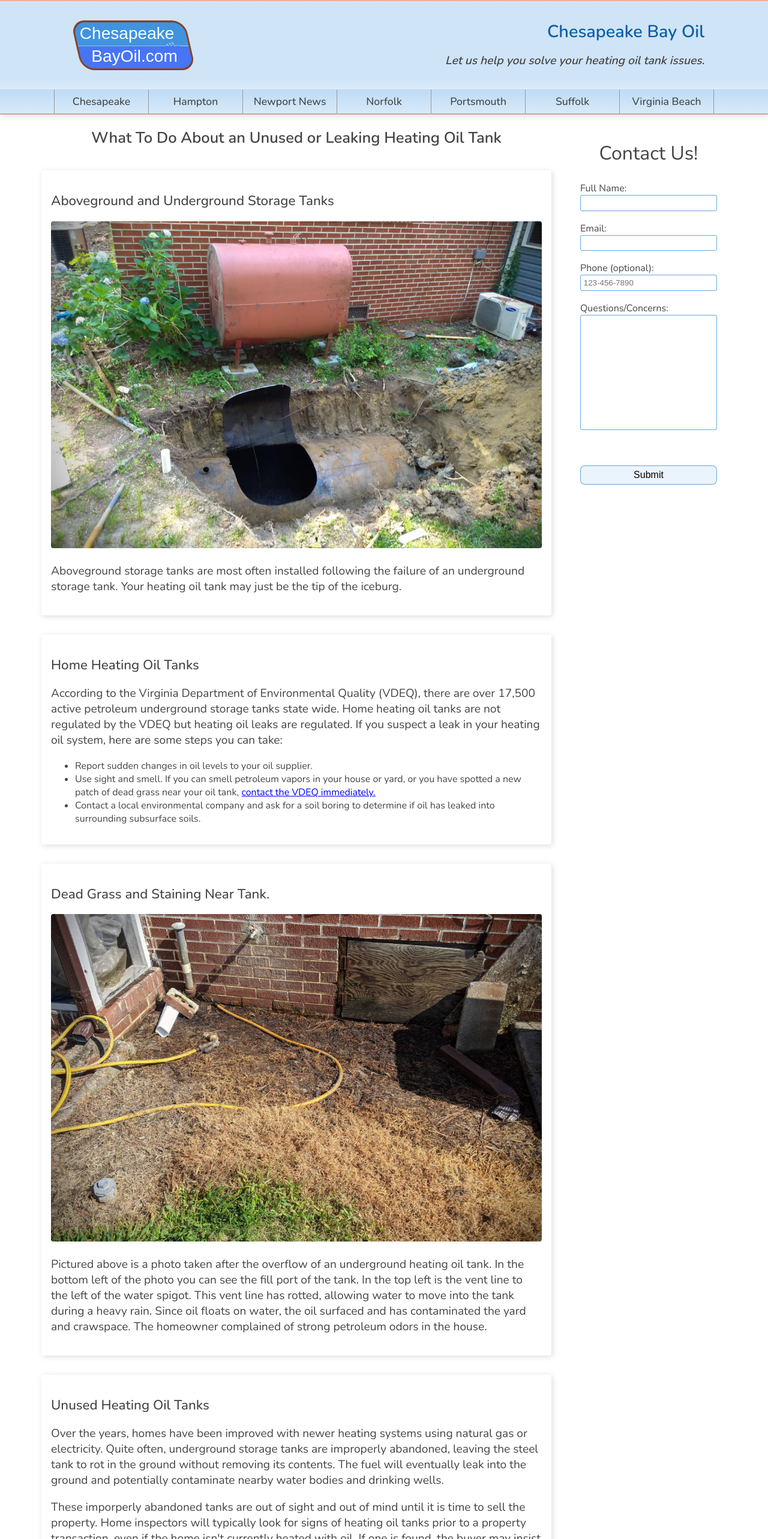
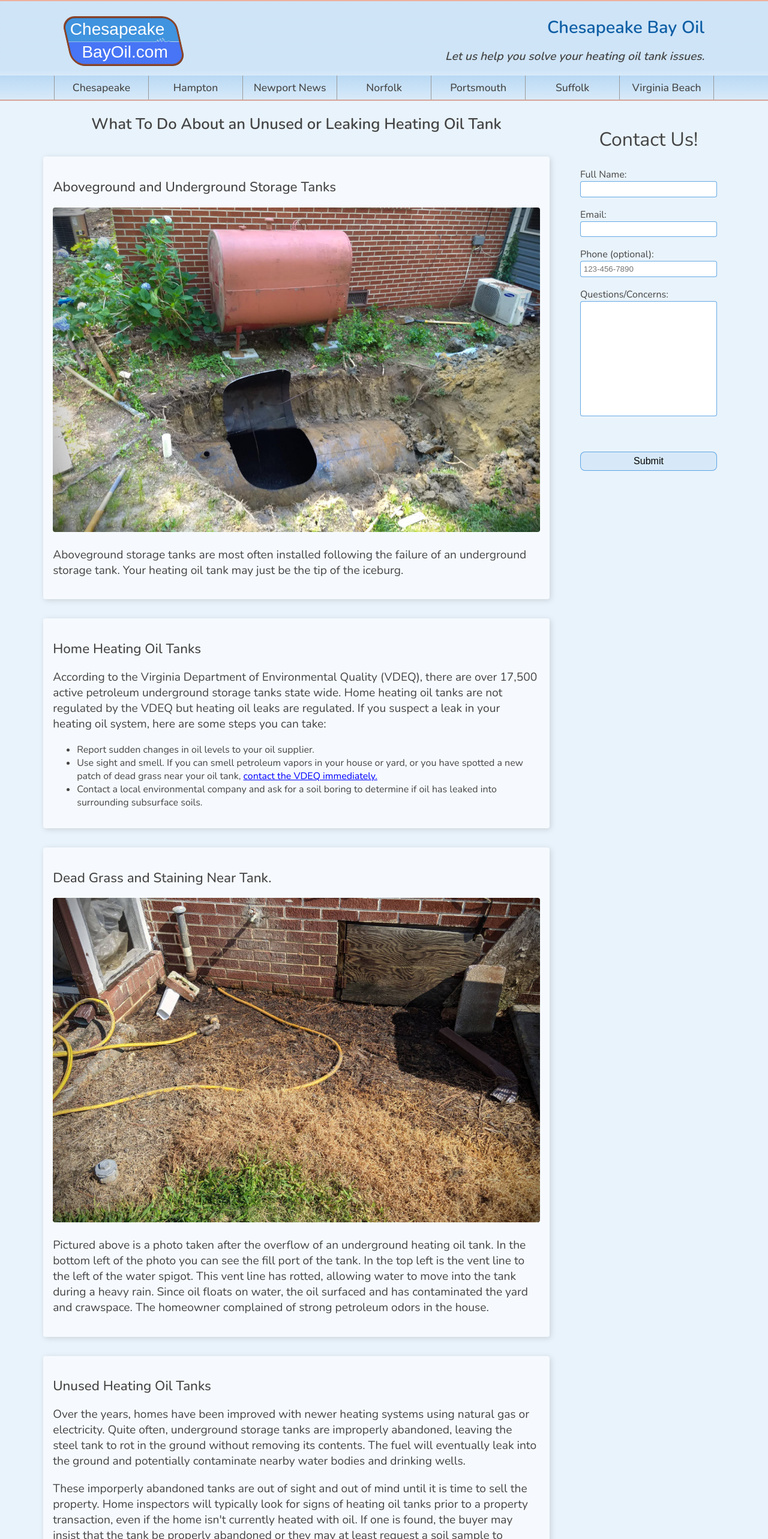
Before and after one commit to eojhet/chesapeakebayoil, a Next.js app: page / in a window 1280 px wide. Shown: the top 2566 px of the page at 60% size. Built offline with nearby package versions, Linux system fonts and the light colour scheme.

Commit message:
Changed all img to Image, adjusted style and color

```diff
--- a/components/navbar.js
+++ b/components/navbar.js
@@ -1,6 +1,7 @@
 import styles from '/styles/Navbar.module.scss';
 import { useRouter } from 'next/router';
 import Link from 'next/link';
+import Image from 'next/image';
 
 const links = [
   ['/chesapeake', 'Chesapeake'],
@@ -38,13 +39,16 @@ export default function Navbar () {
     <div className={styles.container}>
       <nav className={styles.nav}>
         <div className={styles.banner}>
-          <img
+
+          <Image
             src="/static/ChesapeakeBayOilOpt.svg"
             width={200}
+            height={83}
             className={styles.svg}
             alt="Chesapeake Bay Oil logo"
             onClick={() => router.push('/')}
           />
+
           <div className={styles.headline}>
             <h2>Chesapeake Bay Oil</h2>
             <h3><i>Let us help you solve your heating oil tank issues.</i></h3>
--- a/package.json
+++ b/package.json
@@ -13,7 +13,8 @@
     "nodemailer": "^6.7.3",
     "react": "18.0.0",
     "react-dom": "18.0.0",
-    "sass": "^1.49.11"
+    "sass": "^1.49.11",
+    "sharp": "^0.31.3"
   },
   "devDependencies": {
     "eslint": "8.12.0",
--- a/pages/index.js
+++ b/pages/index.js
@@ -1,4 +1,5 @@
 import Head from 'next/head';
+import Image from 'next/image';
 import { useState } from 'react';
 import CityLinks from '../components/cityLinks';
 import ContactUs from '../components/contactUs';
@@ -29,18 +30,31 @@ export default function Home() {
           <h1>What To Do About an Unused or Leaking Heating Oil Tank</h1>
           <article>
             <h2>Aboveground and Underground Storage Tanks</h2>
-            <img
+
+            <Image
+              id='pic1'
+              className={styles.link}
+              src='/static/tank_ast_ust_opt.jpg'
+              alt='Above and below ground heating oil tanks'
+              width={1200}
+              height={800}
+              onClick={() => setPic1(true)}
+            />
+
+            {/* <img
               id='pic1'
               className={styles.link}
               src='/static/tank_ast_ust_opt.jpg'
               alt='Above and below ground heating oil tanks'
               onClick={() => setPic1(true)}
-            />
+            /> */}
 
             <Modal onClose={() => setPic1(false)} show={pic1} title="Aboveground and Underground Storage Tanks">
-              <img
+              <Image
                 src='/static/tank_ast_ust_opt.jpg'
                 alt='Above and below ground heating oil tanks'
+                width={1200}
+                height={800}
               />
             </Modal>
 
@@ -58,18 +72,31 @@ export default function Home() {
           </article>
           <article>
             <h2>Dead Grass and Staining Near Tank.</h2>
-            <img
+
+            <Image
+              id='pic2'
+              className={styles.link}
+              src='/static/tank_dead_grass_opt.jpg'
+              alt='Photo of dead grass around fill port and vent pipe.'
+              width={1200}
+              height={800}
+              onClick={() => setPic2(true)}
+            />
+
+            {/* <img
               id='pic2'
               className={styles.link}
               src='/static/tank_dead_grass_opt.jpg'
               alt='Photo of dead grass around fill port and vent pipe.'
               onClick={() => setPic2(true)}
-            />
+            /> */}
 
             <Modal onClose={() => setPic2(false)} show={pic2} title="Dead Grass and Staining Near Tank.">
-              <img
+              <Image
                 src='/static/tank_dead_grass_opt.jpg'
                 alt='Photo of dead grass around fill port and vent pipe.'
+                width={1200}
+                height={800}
               />
             </Modal>
 
--- a/styles/Home.module.scss
+++ b/styles/Home.module.scss
@@ -4,6 +4,7 @@
   min-height: 100vh;
   justify-content: center;
   gap: 2rem;
+  background-color: hsl(208, 71%, 95%);
 
   .backButton {
     width: 10rem;
@@ -27,8 +28,9 @@
     article {
      box-shadow: 2px 2px 10px hsla(0, 0%, 33%, 0.2);
      padding: 1rem;
-     margin: 1rem 0;
+     margin: 1rem 0.2rem;
      border-radius: 4px;
+     background-color: hsl(208, 71%, 98%);
 
      h2 {
        font-size: 1.4em;
--- a/styles/Modal.module.scss
+++ b/styles/Modal.module.scss
@@ -9,6 +9,7 @@
   display: flex;
   align-items: center;
   justify-content: center;
+  z-index: 10;
 
   .modalContent {
     max-width: 100%;
--- a/styles/Navbar.module.scss
+++ b/styles/Navbar.module.scss
@@ -15,15 +15,15 @@
     align-items: center;
     justify-content: space-between;
     margin: auto;
+    padding: 0.5rem 1rem 0 1rem;
 
     .svg {
-      margin: 2rem;
       cursor: pointer;
     }
 
-    .headline {
-      margin-right: 1rem;
-    }
+    // .headline {
+    //   margin-right: 1rem;
+    // }
 
     h2 {
       font-size: 1.8em;
```
Also changed, not shown: pages/chesapeake.js (+10 -1 lines), pages/norfolk.js (+10 -2 lines), pages/portsmouth.js (+10 -2 lines), pages/virginiabeach.js (+10 -2 lines), 1 other file (tests, documents, lock files or other folders).
